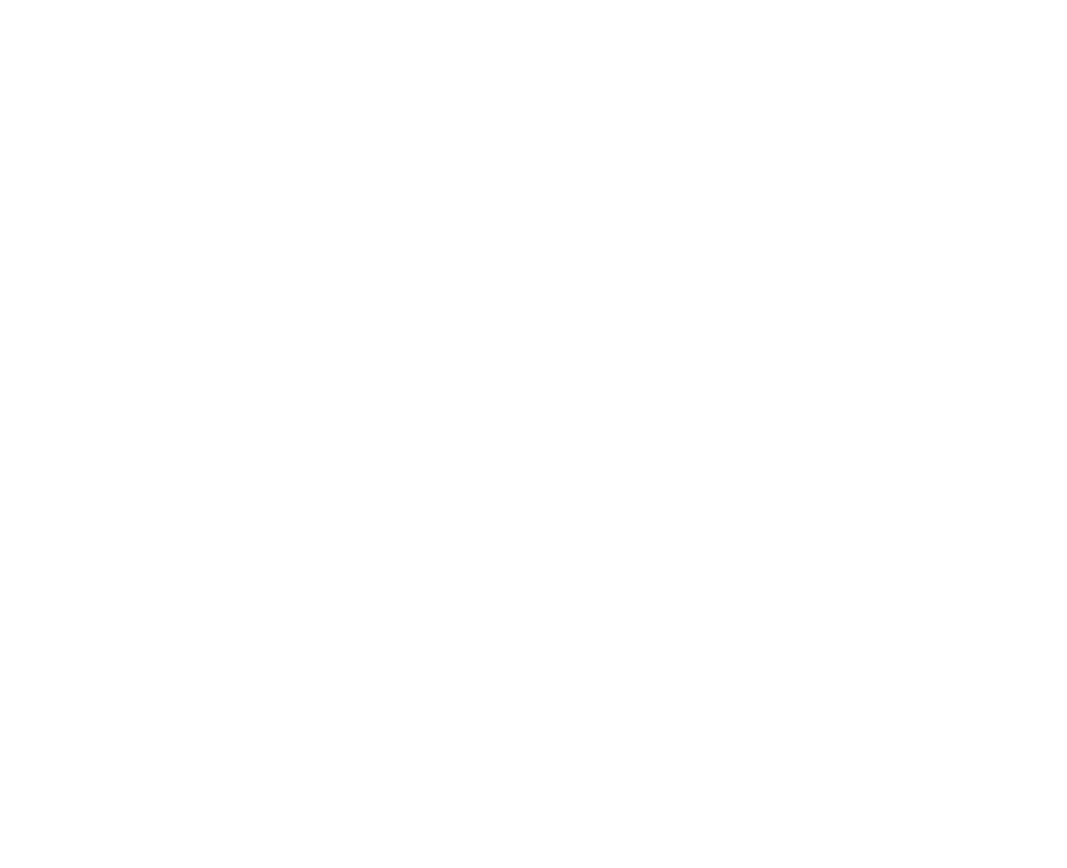
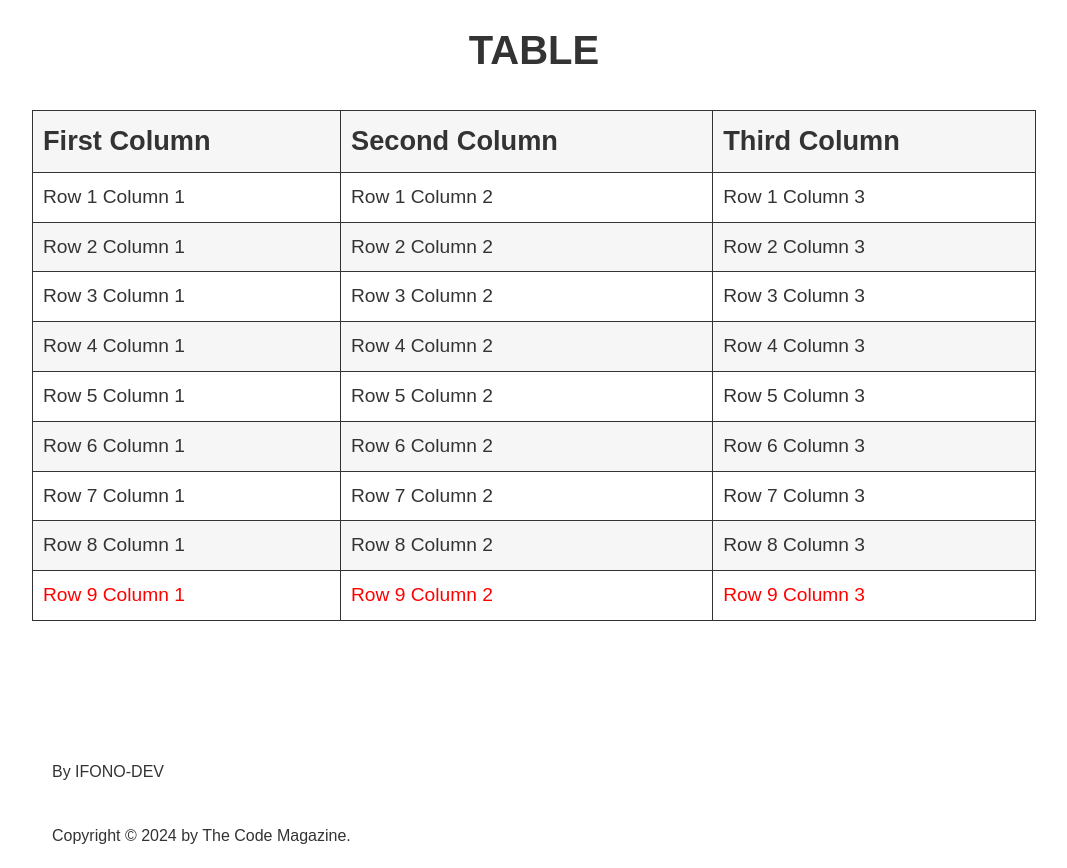
Before and after one commit to LayeYombaIfono/my-portfolio, a plain HTML site: page front-end/homeworks/homework-2/index.html in a window 1280 px wide. Shown: the whole page, without its empty margins (106-1173 px from the left). Before the commit the page ends 800 px from the top, so only its background shows below. Drawn offline with Linux system fonts and the light colour scheme.

Commit message:
#homework-2: Layout of assignment 2, creation of the table in the index.html file and formatting with css

```diff
--- /dev/null
+++ b/front-end/homeworks/homework-2/css/style.css
@@ -0,0 +1,84 @@
+
+:root {
+    --primary-color: #f6f6f6;
+    --secondary-color: #333;
+    --third-color: red;
+}
+
+
+* {
+    padding: 0;
+    margin: 0;
+    box-sizing: border-box;
+}
+
+body {
+    font-family: Arial, Helvetica, sans-serif;
+    font-size: 16px;
+    line-height: 1.5;
+    color: #333;
+
+}
+
+.main {
+    width: 80%;
+    height: 100vh;
+
+    margin: 0 auto;
+}
+
+.main h1 {
+    text-align: center;
+    padding: 20px;
+    font-size: 2.5rem;
+    color: var(--secondary-color);
+    text-transform: uppercase;
+
+}
+
+.table {
+    width: 100%;
+    height: 80%;
+    margin: 0 auto;
+    padding: 10px;
+    /*background-color: brown;*/
+
+}
+
+.table table {
+    width: 100%;
+    margin: 0 auto;
+    border: 1px solid black;
+    text-align: start;
+    border-collapse: collapse;
+    font-size: 1.2rem;
+}
+
+.table table th {
+    border: 1px solid var(--secondary-color);
+    padding: 10px;
+    background-color: var(--primary-color);
+    font-weight: bold;
+    color: var(--secondary-color);
+    text-align: start;
+    text-transform: capitalize;
+    font-size: 1.7rem;
+    text-transform: capitalize;
+}
+
+.table table td {
+    border: 1px solid var(--secondary-color);
+    padding: 10px;
+}
+
+.bg-color td {
+    background-color: var(--primary-color);
+}
+
+.text-red td {
+    color: var(--third-color);
+}
+
+footer p{
+    padding: 20px 30px;
+ }
--- a/front-end/homeworks/homework-2/index.html
+++ b/front-end/homeworks/homework-2/index.html
@@ -3,9 +3,79 @@
 <head>
     <meta charset="UTF-8">
     <meta name="viewport" content="width=device-width, initial-scale=1.0">
+    <meta http-equiv="X-UA-Compatible" content="ie=edge">
+    <link rel="stylesheet" href="/homework-2/css/style.css">
     <title>Homework 2</title>
 </head>
 <body>
 
+   <main class="main">
+    <h1>Table</h1>
+    <div class="table">
+        <table>
+            <thead>
+                <tr>
+                    <th>First Column</th>
+                    <th>Second Column</th>
+                    <th>Third Column</th>
+                </tr>
+            </thead>
+            <tbody>
+                <tr>
+                    <td>Row 1 Column 1</td>
+                    <td>Row 1 Column 2</td>
+                    <td>Row 1 Column 3</td>
+                </tr>
+                <tr class="bg-color">
+                    <td>Row 2 Column 1</td>
+                    <td>Row 2 Column 2</td>
+                    <td>Row 2 Column 3</td>
+                </tr>
+                <tr>
+                    <td>Row 3 Column 1</td>
+                    <td>Row 3 Column 2</td>
+                    <td>Row 3 Column 3</td>
+                </tr>
+                <tr class="bg-color">
+                    <td>Row 4 Column 1</td>
+                    <td>Row 4 Column 2</td>
+                    <td>Row 4 Column 3</td>
+                </tr>
+                <tr>
+                    <td>Row 5 Column 1</td>
+                    <td>Row 5 Column 2</td>
+                    <td>Row 5 Column 3</td>
+                </tr>
+                <tr class="bg-color">
+                    <td>Row 6 Column 1</td>
+                    <td>Row 6 Column 2</td>
+                    <td>Row 6 Column 3</td>
+                </tr>
+                <tr>
+                    <td>Row 7 Column 1</td>
+                    <td>Row 7 Column 2</td>
+                    <td>Row 7 Column 3</td>
+                </tr>
+                <tr class="bg-color">
+                    <td>Row 8 Column 1</td>
+                    <td>Row 8 Column 2</td>
+                    <td>Row 8 Column 3</td>
+                </tr>
+                <tr class="text-red">
+                    <td>Row 9 Column 1</td>
+                    <td>Row 9 Column 2</td>
+                    <td>Row 9 Column 3</td>
+                </tr>
+            </tbody>
+        </table>
+    </div>
+<!-- STARTFOOTER -->
+    <footer>
+        <p>By IFONO-DEV</p>
+        <p>Copyright &copy; 2024 by The Code Magazine.</p>
+    </footer>
+   </main>
+
+
 </body>
 </html>
```
